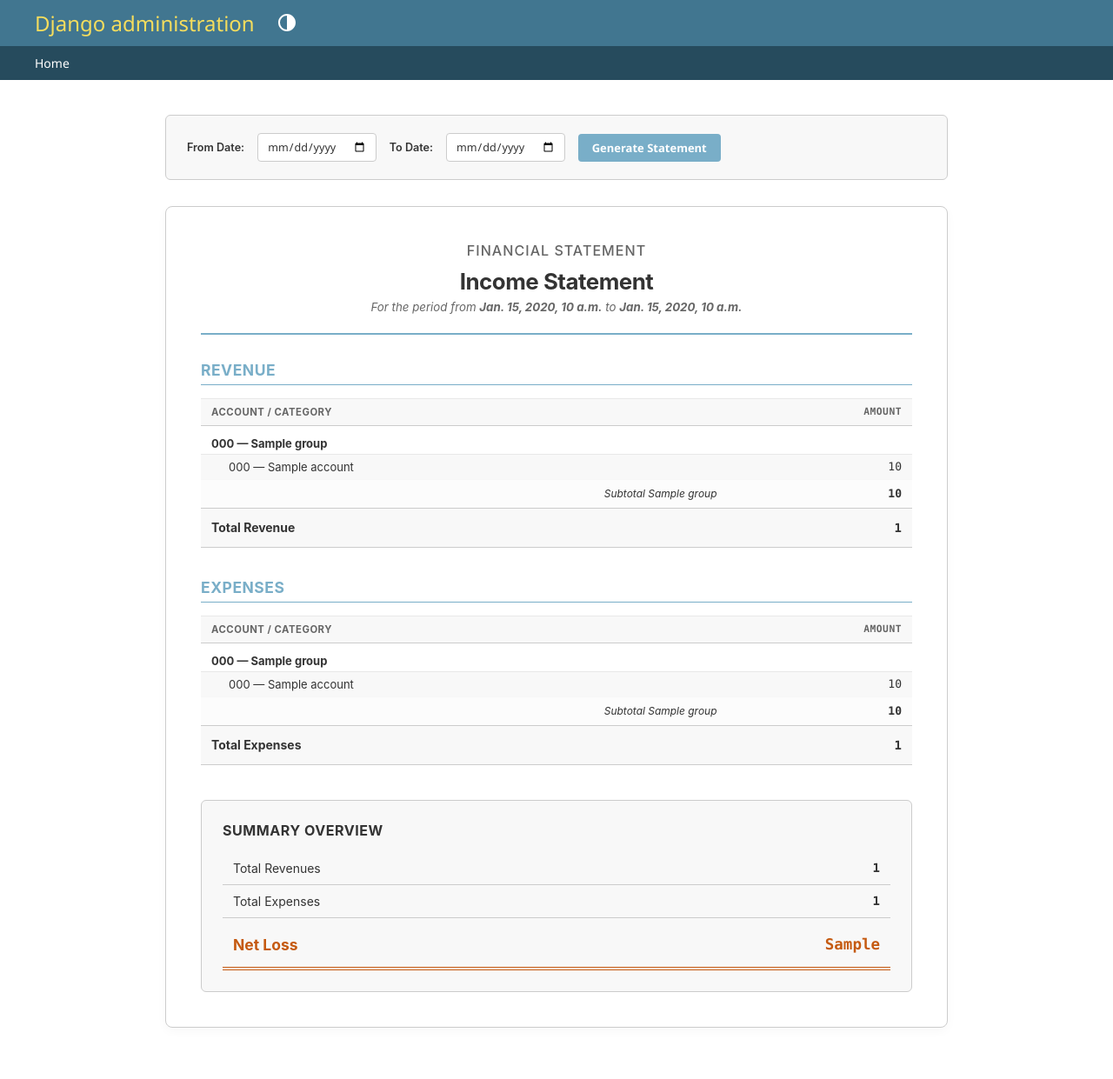
After one commit to sawjal-sikder/accounts, a Django app: template accounts/templates/admin/accounts/income_statement.html in a window 1280 px wide. The commit adds this page. Shown: the whole page at 87% size. Run offline with Django 5.2, Linux system fonts and the light colour scheme; the template is opened without the code that fills it: most values are stand-ins (such as "Sample title", 1, 10 or a date in 2020).

Commit message:
Add income statement view and template with filtering options

```diff
--- /dev/null
+++ b/accounts/templates/admin/accounts/income_statement.html
@@ -0,0 +1,435 @@
+{% extends "admin/base_site.html" %}
+
+{% block content %}
+<style>
+    .income-statement-container {
+        max-width: 900px;
+        margin: 20px auto;
+        font-family: var(--font-family-sans-serif, -apple-system, BlinkMacSystemFont, "Segoe UI", Roboto, Helvetica, Arial, sans-serif);
+        color: var(--body-fg, #333);
+    }
+
+    .report-card {
+        background: var(--body-bg, #fff);
+        border: 1px solid var(--border-color, #eee);
+        border-radius: 8px;
+        box-shadow: 0 4px 12px rgba(0, 0, 0, 0.03);
+        padding: 40px;
+        margin-top: 20px;
+    }
+
+    .report-header {
+        text-align: center;
+        border-bottom: 2px solid var(--primary, #79aec8);
+        padding-bottom: 20px;
+        margin-bottom: 30px;
+    }
+
+    .report-header h1 {
+        font-size: 1.85em;
+        font-weight: 700;
+        margin: 0 0 5px 0;
+        color: var(--body-fg, #222);
+        letter-spacing: -0.5px;
+    }
+
+    .report-header h2 {
+        font-size: 1.15em;
+        font-weight: 500;
+        margin: 0 0 10px 0;
+        color: var(--body-quiet-color, #666);
+        text-transform: uppercase;
+        letter-spacing: 1px;
+    }
+
+    .report-header .period-subtitle {
+        font-size: 0.95em;
+        font-style: italic;
+        color: var(--body-quiet-color, #777);
+        margin: 0;
+    }
+
+    .is-filter-form {
+        margin-bottom: 30px;
+        padding: 18px 24px;
+        background: var(--darkened-bg, #fcfcfc);
+        border: 1px solid var(--border-color, #ddd);
+        border-radius: 6px;
+        display: flex;
+        flex-wrap: wrap;
+        align-items: center;
+        gap: 15px;
+    }
+
+    .is-filter-form label {
+        font-weight: 600;
+        font-size: 0.9em;
+        color: var(--body-fg, #444);
+    }
+
+    .is-filter-form input[type="date"] {
+        padding: 6px 10px;
+        border: 1px solid var(--border-color, #ccc);
+        border-radius: 4px;
+        background: var(--body-bg, #fff);
+        color: var(--body-fg, #333);
+        font-size: 0.9em;
+    }
+
+    .is-filter-form button {
+        padding: 7px 16px;
+        background: var(--primary, #79aec8);
+        color: var(--primary-contrast, #fff);
+        border: none;
+        border-radius: 4px;
+        font-weight: 600;
+        cursor: pointer;
+        transition: background-color 0.2s ease;
+    }
+
+    .is-filter-form button:hover {
+        opacity: 0.9;
+    }
+
+    .statement-table {
+        width: 100%;
+        border-collapse: collapse;
+        margin-bottom: 35px;
+        font-size: 0.95em;
+    }
+
+    .section-title {
+        font-size: 1.25em;
+        font-weight: 700;
+        color: var(--primary, #79aec8);
+        border-bottom: 1.5px solid var(--primary, #79aec8);
+        padding-bottom: 6px;
+        margin-top: 30px;
+        margin-bottom: 15px;
+        text-transform: uppercase;
+        letter-spacing: 0.5px;
+    }
+
+    .statement-table th {
+        font-weight: 700;
+        text-transform: uppercase;
+        font-size: 0.85em;
+        letter-spacing: 0.5px;
+        color: var(--body-quiet-color, #555);
+        border-bottom: 1px solid var(--border-color, #ddd);
+        padding: 8px 12px;
+    }
+
+    .group-row td {
+        font-weight: 700;
+        padding: 12px 12px 4px 12px;
+        color: var(--body-fg, #222);
+    }
+
+    .account-row td {
+        padding: 6px 12px 6px 32px;
+        color: var(--body-fg, #444);
+        border-bottom: 1px solid rgba(0, 0, 0, 0.02);
+    }
+
+    .amount-col {
+        text-align: right !important;
+        font-variant-numeric: tabular-nums;
+        font-family: var(--font-family-monospace, monospace);
+        width: 25%;
+    }
+
+    .subtotal-row td {
+        font-weight: 700;
+        padding: 8px 12px;
+        color: var(--body-fg, #333);
+        border-top: 1px solid var(--border-color, #ccc);
+        border-bottom: 1px solid var(--border-color, #eee);
+        background: rgba(0, 0, 0, 0.01);
+    }
+
+    .section-total-row td {
+        font-weight: 700;
+        font-size: 1.05em;
+        padding: 14px 12px;
+        color: var(--body-fg, #111);
+        border-top: 1.5px solid var(--border-color, #999);
+        border-bottom: 1.5px solid var(--border-color, #999);
+        background: var(--darkened-bg, #fbfbfb);
+    }
+
+    .summary-card {
+        background: var(--darkened-bg, #fcfcfc);
+        border: 1px solid var(--border-color, #ddd);
+        border-radius: 6px;
+        padding: 24px;
+        margin-top: 40px;
+    }
+
+    .summary-card h3 {
+        margin: 0 0 15px 0;
+        font-size: 1.15em;
+        font-weight: 700;
+        text-transform: uppercase;
+        color: var(--body-fg, #333);
+        letter-spacing: 0.5px;
+    }
+
+    .summary-row {
+        display: flex;
+        justify-content: space-between;
+        padding: 10px 12px;
+        font-size: 1em;
+        border-bottom: 1px solid var(--border-color, #eee);
+    }
+
+    .summary-row.total-revenue-row {
+        color: var(--body-fg, #555);
+    }
+
+    .summary-row.total-expense-row {
+        color: var(--body-fg, #555);
+        border-bottom: 1.5px solid var(--border-color, #999);
+    }
+
+    .summary-row.net-income-row {
+        font-size: 1.25em;
+        font-weight: 700;
+        padding: 15px 12px;
+        border-bottom: 4px double var(--body-fg, #333);
+        margin-top: 5px;
+    }
+
+    .summary-row.net-income-row.profit {
+        color: #2e5c1e;
+        border-bottom-color: #2e5c1e;
+    }
+
+    .summary-row.net-income-row.loss {
+        color: #c55a11;
+        border-bottom-color: #c55a11;
+    }
+
+    .summary-value {
+        font-variant-numeric: tabular-nums;
+        font-family: var(--font-family-monospace, monospace);
+        font-weight: 700;
+    }
+
+    /* Dark mode styling overrides */
+    @media (prefers-color-scheme: dark) {
+        .report-card {
+            background: var(--body-bg, #1a1a1a);
+            border-color: var(--border-color, #2d2d2d);
+        }
+        .is-filter-form {
+            background: var(--darkened-bg, #222);
+            border-color: var(--border-color, #333);
+        }
+        .summary-card {
+            background: var(--darkened-bg, #222);
+            border-color: var(--border-color, #333);
+        }
+        .summary-row.net-income-row.profit {
+            color: #a3e28c;
+            border-bottom-color: #a3e28c;
+        }
+        .summary-row.net-income-row.loss {
+            color: #ff9d6c;
+            border-bottom-color: #ff9d6c;
+        }
+        .summary-row.net-income-row {
+            border-bottom-color: var(--body-fg, #eee);
+        }
+        .account-row td {
+            border-bottom-color: rgba(255, 255, 255, 0.02);
+        }
+    }
+</style>
+
+<div class="income-statement-container">
+
+    <form method="get" class="is-filter-form">
+        <label for="from_date">From Date:</label>
+        <input type="date" name="from_date" id="from_date" value="{{ from_date_val }}">
+
+        <label for="to_date">To Date:</label>
+        <input type="date" name="to_date" id="to_date" value="{{ to_date_val }}">
+
+        <button type="submit" class="button">
+            Generate Statement
+        </button>
+    </form>
+
+    <div class="report-card">
+        <div class="report-header">
+            <h2>Financial Statement</h2>
+            <h1>Income Statement</h1>
+            <p class="period-subtitle">
+                {% if from_date_val or to_date_val %}
+                    For the period {% if from_date_val %}from <strong>{{ from_date_val }}</strong>{% endif %} {% if to_date_val %}to <strong>{{ to_date_val }}</strong>{% endif %}
+                {% else %}
+                    For all transactions up to current date
+                {% endif %}
+            </p>
+        </div>
+
+        <!-- REVENUES -->
+        <div class="section-title">Revenue</div>
+        <table class="statement-table">
+            <thead>
+                <tr>
+                    <th>Account / Category</th>
+                    <th class="amount-col">Amount</th>
+                </tr>
+            </thead>
+            <tbody>
+                {% for group_item in revenues %}
+                    <tr class="group-row">
+                        <td>{{ group_item.group.code }} &mdash; {{ group_item.group.name }}</td>
+                        <td></td>
+                    </tr>
+                    {% for acc_item in group_item.accounts %}
+                        <tr class="account-row">
+                            <td>{{ acc_item.account.code }} &mdash; {{ acc_item.account.name }}</td>
+                            <td class="amount-col">
+                                {% if acc_item.balance < 0 %}
+                                    ({{ acc_item.balance|stringformat:"s"|slice:"1:" }})
+                                {% else %}
+                                    {{ acc_item.balance }}
+                                {% endif %}
+                            </td>
+                        </tr>
+                    {% endfor %}
+                    <tr class="subtotal-row">
+                        <td style="text-align: right; font-style: italic; font-weight: normal; font-size: 0.9em; padding-right: 20px;">
+                            Subtotal {{ group_item.group.name }}
+                        </td>
+                        <td class="amount-col">
+                            {% if group_item.total < 0 %}
+                                ({{ group_item.total|stringformat:"s"|slice:"1:" }})
+                            {% else %}
+                                {{ group_item.total }}
+                            {% endif %}
+                        </td>
+                    </tr>
+                {% empty %}
+                    <tr>
+                        <td colspan="2" style="font-style: italic; padding: 15px; color: var(--body-quiet-color, #888);">
+                            No revenue transactions recorded for this period.
+                        </td>
+                    </tr>
+                {% endfor %}
+                <tr class="section-total-row">
+                    <td>Total Revenue</td>
+                    <td class="amount-col">
+                        {% if total_revenue < 0 %}
+                            ({{ total_revenue|stringformat:"s"|slice:"1:" }})
+                        {% else %}
+                            {{ total_revenue }}
+                        {% endif %}
+                    </td>
+                </tr>
+            </tbody>
+        </table>
+
+        <!-- EXPENSES -->
+        <div class="section-title">Expenses</div>
+        <table class="statement-table">
+            <thead>
+                <tr>
+                    <th>Account / Category</th>
+                    <th class="amount-col">Amount</th>
+                </tr>
+            </thead>
+            <tbody>
+                {% for group_item in expenses %}
+                    <tr class="group-row">
+                        <td>{{ group_item.group.code }} &mdash; {{ group_item.group.name }}</td>
+                        <td></td>
+                    </tr>
+                    {% for acc_item in group_item.accounts %}
+                        <tr class="account-row">
+                            <td>{{ acc_item.account.code }} &mdash; {{ acc_item.account.name }}</td>
+                            <td class="amount-col">
+                                {% if acc_item.balance < 0 %}
+                                    ({{ acc_item.balance|stringformat:"s"|slice:"1:" }})
+                                {% else %}
+                                    {{ acc_item.balance }}
+                                {% endif %}
+                            </td>
+                        </tr>
+                    {% endfor %}
+                    <tr class="subtotal-row">
+                        <td style="text-align: right; font-style: italic; font-weight: normal; font-size: 0.9em; padding-right: 20px;">
+                            Subtotal {{ group_item.group.name }}
+                        </td>
+                        <td class="amount-col">
+                            {% if group_item.total < 0 %}
+                                ({{ group_item.total|stringformat:"s"|slice:"1:" }})
+                            {% else %}
+                                {{ group_item.total }}
+                            {% endif %}
+                        </td>
+                    </tr>
+                {% empty %}
+                    <tr>
+                        <td colspan="2" style="font-style: italic; padding: 15px; color: var(--body-quiet-color, #888);">
+                            No expense transactions recorded for this period.
+                        </td>
+                    </tr>
+                {% endfor %}
+                <tr class="section-total-row">
+                    <td>Total Expenses</td>
+                    <td class="amount-col">
+                        {% if total_expense < 0 %}
+                            ({{ total_expense|stringformat:"s"|slice:"1:" }})
+                        {% else %}
+                            {{ total_expense }}
+                        {% endif %}
+                    </td>
+                </tr>
+            </tbody>
+        </table>
+
+        <!-- NET INCOME SUMMARY -->
+        <div class="summary-card">
+            <h3>Summary Overview</h3>
+
+            <div class="summary-row total-revenue-row">
+                <span>Total Revenues</span>
+                <span class="summary-value">
+                    {% if total_revenue < 0 %}
+                        ({{ total_revenue|stringformat:"s"|slice:"1:" }})
+                    {% else %}
+                        {{ total_revenue }}
+                    {% endif %}
+                </span>
+            </div>
+
+            <div class="summary-row total-expense-row">
+                <span>Total Expenses</span>
+                <span class="summary-value">
+                    {% if total_expense < 0 %}
+                        ({{ total_expense|stringformat:"s"|slice:"1:" }})
+                    {% else %}
+                        {{ total_expense }}
+                    {% endif %}
+                </span>
+            </div>
+
+            <div class="summary-row net-income-row {% if net_income >= 0 %}profit{% else %}loss{% endif %}">
+                <span>Net {% if net_income >= 0 %}Income (Profit){% else %}Loss{% endif %}</span>
+                <span class="summary-value">
+                    {% if net_income < 0 %}
+                        ({{ net_income|stringformat:"s"|slice:"1:" }})
+                    {% else %}
+                        {{ net_income }}
+                    {% endif %}
+                </span>
+            </div>
+        </div>
+    </div>
+
+</div>
+{% endblock %}
```
Also changed, not shown: accounts/admin/account.py (+109 -0 lines), accounts/templates/admin/app_list.html (+13 -0 lines), accounts/tests.py (+127 -0 lines).
